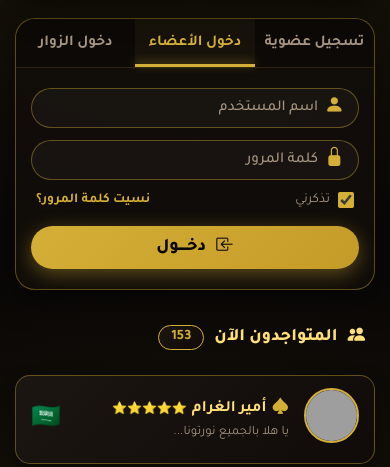
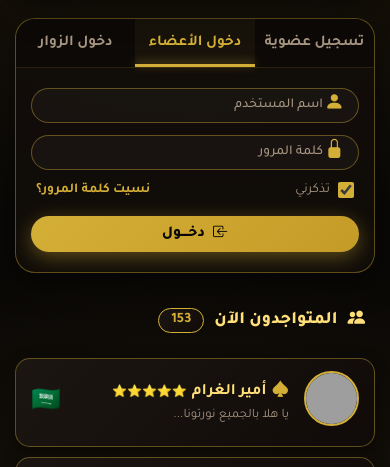
Before and after one commit to Mohamed-Santawi/chat-room, a website: page تسجيل الدخول1.html in a window 390 px wide. Shown: the part 315-782 px from the top of the page. Drawn offline with nearby package versions, Linux system fonts and the light colour scheme; grey boxes are pictures that could not be loaded.

Commit message:
style: further reduce padding and font size for better mobile display

```diff
--- a/تسجيل الدخول1.html
+++ b/تسجيل الدخول1.html
@@ -241,12 +241,12 @@
 
         .custom-input {
             width: 100%;
-            padding: 10px 40px 10px 15px;
+            padding: 8px 35px 8px 15px;
             background: rgba(255, 255, 255, 0.03);
             border: 1px solid var(--bronze-border);
             border-radius: 50px;
             color: var(--text-body);
-            font-size: 0.95rem;
+            font-size: 0.85rem;
             font-weight: 500;
         }
 
@@ -293,9 +293,9 @@
             background: var(--gradient-gold);
             color: #0a0806;
             border: none;
-            padding: 10px;
+            padding: 8px;
             border-radius: 50px;
-            font-size: 1.1rem;
+            font-size: 0.95rem;
             font-weight: 800;
             cursor: pointer;
             box-shadow: 0 5px 20px rgba(212, 175, 55, 0.4);
@@ -303,7 +303,7 @@
             display: flex;
             justify-content: center;
             align-items: center;
-            gap: 10px;
+            gap: 8px;
         }
 
         .submit-btn:hover {
```
